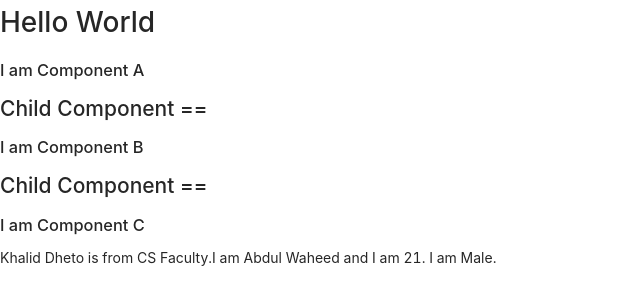
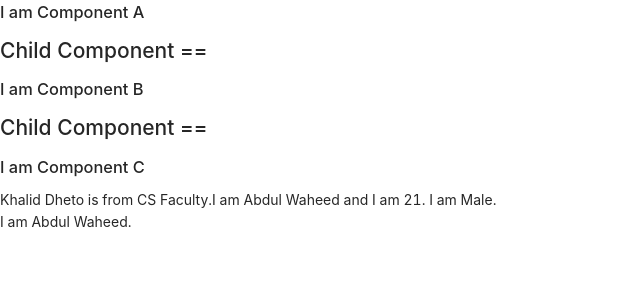
Before and after one commit to abdulwaheed-dev/reactjs-practice, a React (Create React App) app: page / in a window 1280 px wide. Shown: the top 304 px of the page, without its empty margins (0-640 px from the left). Built offline with nearby package versions, Linux system fonts and the light colour scheme.

Commit message:
contextAPI in classbased

```diff
--- a/src/App.js
+++ b/src/App.js
@@ -1,7 +1,8 @@
 import "antd/dist/antd.css";
 import ComponentA from "./ComponentA";
-import { StudentProvider } from "./UserContext";
+import { StudentConsumer, StudentProvider } from "./UserContext";
 import { FacultyProvider } from "./FacultyContext";
+import ComponentD from "./ComponentD";
 // import ClickCounter from "./ClickCounter";
 // import KeyPressCounter from "./KeyPressCounter";
 // import MouseHoverCounter from "./MouseHoverCounter";
@@ -13,10 +14,10 @@ function App() {
   const name = "Khalid Dheto";
   return (
     <div>
-      <h1>Hello World</h1>
       <StudentProvider value={user}>
         <FacultyProvider value={name}>
           <ComponentA />
+          <ComponentD />
         </FacultyProvider>
       </StudentProvider>
       {/* <ComponentA /> */}
--- /dev/null
+++ b/src/ComponentD.js
@@ -0,0 +1,14 @@
+import React from "react";
+import { StudentConsumer } from "./UserContext";
+class ComponentD extends React.Component {
+  render() {
+    return (
+      <StudentConsumer>
+        {(props) => {
+          return <div>I am {props.name}.</div>;
+        }}
+      </StudentConsumer>
+    );
+  }
+}
+export default ComponentD;
```
Also changed, not shown: src/Counter.js (added).
